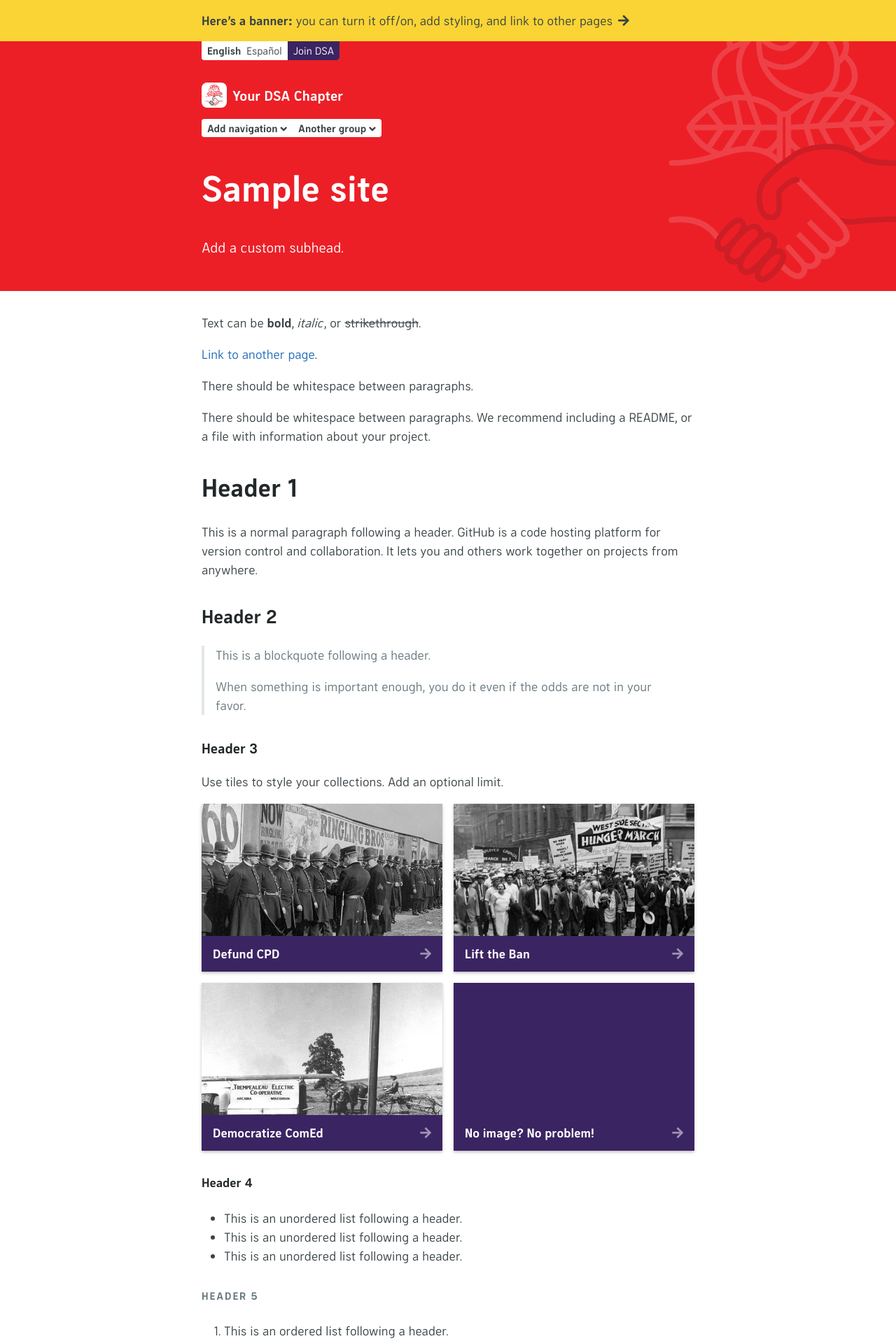
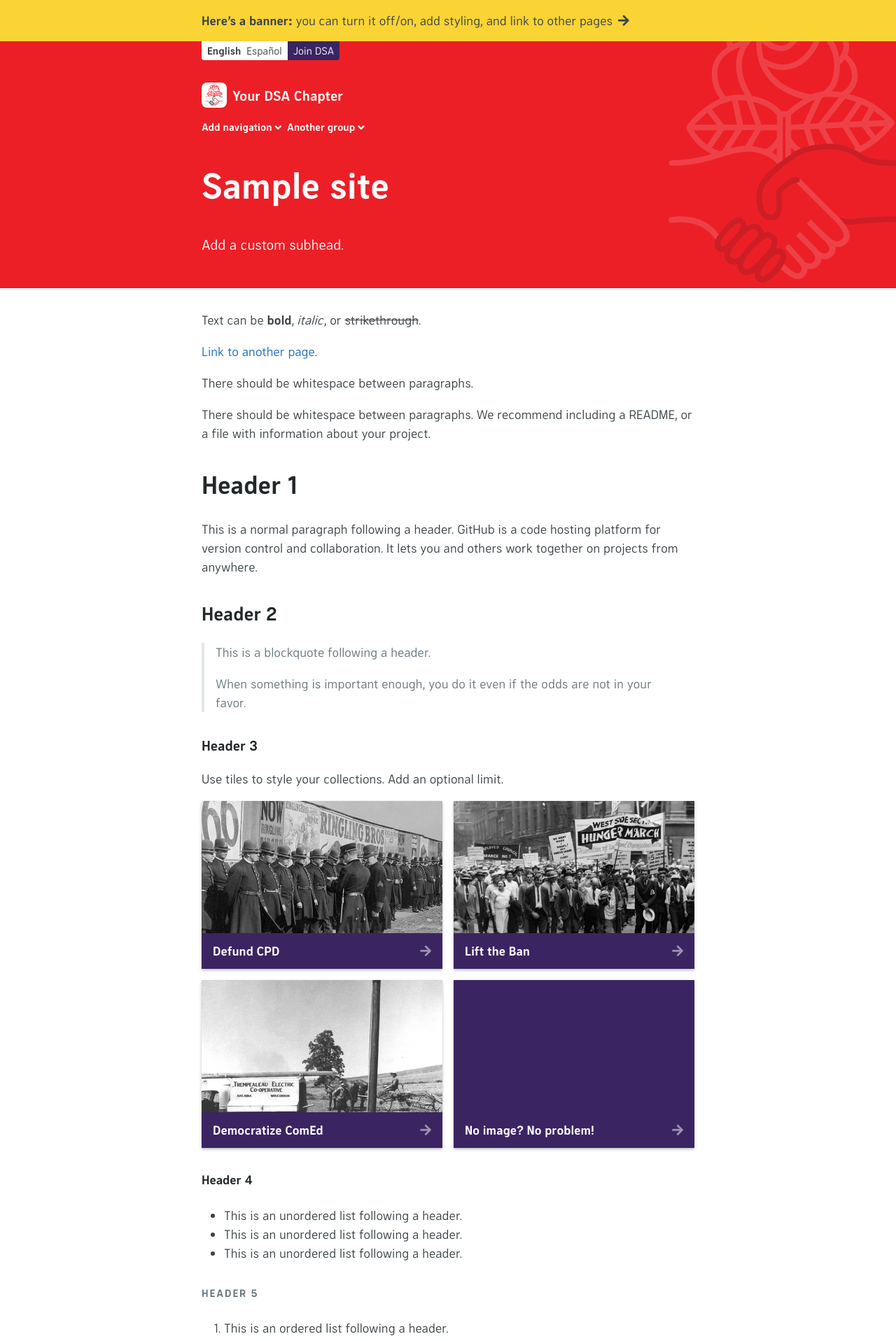
Before and after one commit to ChicagoDSA/haymarket, a Jekyll site: the page built from _homepage/en/index.md, in a window 1280 px wide. Shown: the top 1917 px of the page at 70% size. Built offline with Jekyll 4.4.1, drawn with Linux system fonts in a browser that asks for light colours; nearby versions of some CDN libraries; some web fonts are replaced; our own code applies the rules of GitHub Pages for plain Markdown files; library files that are not in the unit come from our copies; the repository's description, which GitHub fills in, is left out.

Commit message:
testing changes

```diff
--- a/_includes/header-container.html
+++ b/_includes/header-container.html
@@ -20,7 +20,8 @@
 		{% include header-DSA-logo.html %}
 	</div>
 	<div id="project-area">
-		<ul id="top-buttons">
+		<div id="top-buttons">
+			<ul>
 				{% for collection in site.collections %}
 					{% assign name = collection.label %}
 					{% assign languages = site.[name] | where: "lang-ref", page.lang-ref | sort: "lang" %}
@@ -34,15 +35,16 @@
 						{% endfor %}
 					{% endif %}
 				{% endfor %}
-			<li id="join">
+			</ul>
+			<div id="join">
 				{% if site.data.nav.join.link.[page.lang] %}
 					{% assign joinURL = site.data.nav.join.link.[page.lang] | relative_url %}
 				{% else %}
 					{% assign joinURL = "https://www.dsausa.org/join" %}
 				{% endif %}
 				<a href="{{ joinURL }}">{{ site.data.nav.join.text.[page.lang] | markdownify | remove: "<p>" | remove: "</p>" | strip_newlines }}</a>
-			</li>
-		</ul>
+			</div>
+		</div>
 		<div style="clear: both;"></div>
 		{% if site.data.nav.elements %}
 			{% include comp-mobile-menu.html %}
--- a/_sass/jekyll-theme-haymarket.scss
+++ b/_sass/jekyll-theme-haymarket.scss
@@ -115,6 +115,7 @@
 
 h5,
 #top-buttons li,
+#top-buttons #join,
 .mobile-menu-group li,
 #desktop-menu ul {
 	font-size: .9375rem;
@@ -379,7 +380,6 @@
 		#top-buttons,
 		#desktop-menu ul {
 			float: left;
-			background-color: $white;
 		}
 
 		#page-title,
@@ -388,10 +388,17 @@
 		}
 
 		#top-buttons {
-			margin: 0 0 2rem 0;
+			padding-bottom: 2rem;
+
+			ul,
+			#join {
+				display: table-cell;
+			}
+
+			ul {
 				padding-left: 0;
-			overflow: hidden;
-			border-radius: 0 0 .25rem .25rem;
+				border-radius: 0 0 0 .25rem;
+				background-color: $white;
 
 				li {
 					display: table-cell;
@@ -404,20 +411,21 @@
 					}
 				}
 
+				:nth-child(n+2) {
+					padding-left: 0;
+				}
+			}
+
 			#join {
-				padding-left: .5rem;
+				padding: .125rem .5rem;
+				white-space: nowrap;
+				border-radius: 0 0 .25rem 0;
 				background-color: $dsa-purple;
 
 				a {
 					color: $white;
 				}
 			}
-
-			:nth-child(n+2) {
-				padding-left: 0;
-			}
-
-
 		}
 
 		#mobile-menu {
@@ -558,23 +566,22 @@
 				margin: 0;
 				padding-left: 0;
 				list-style: none;
-				border-radius: .25rem;
 
 				.desktop-menu-group {
 					display: table-cell;
 					position: relative;
-					padding: .125rem .5rem;
+
+					.desktop-menu-header {
+						margin-right: .5rem;
+						white-space: nowrap;
+						font-weight: bold;
+						text-decoration: none;
+						color: $white;
 
 						i {
 							margin-left: .25rem;
 							vertical-align: text-bottom;
 						}
-
-					.desktop-menu-header {
-						white-space: nowrap;
-						font-weight: bold;
-						text-decoration: none;
-						color: $body-text-color;
 					}
 
 					.desktop-hover-helper {
@@ -583,7 +590,7 @@
 						top: 0;
 						left: 0;
 						z-index: 2;
-						padding-top: 2rem;
+						padding-top: 1.75rem;
 
 						ul {
 							width: 12rem;
@@ -637,6 +644,10 @@
 					&:focus-within > div {
 						display: block;
 					}
+				}
+
+				:last-child .desktop-menu-header {
+					margin-right: 0;
 				}
 			}
 		}
```
Lines whose indentation alone changed are shown as unchanged.
